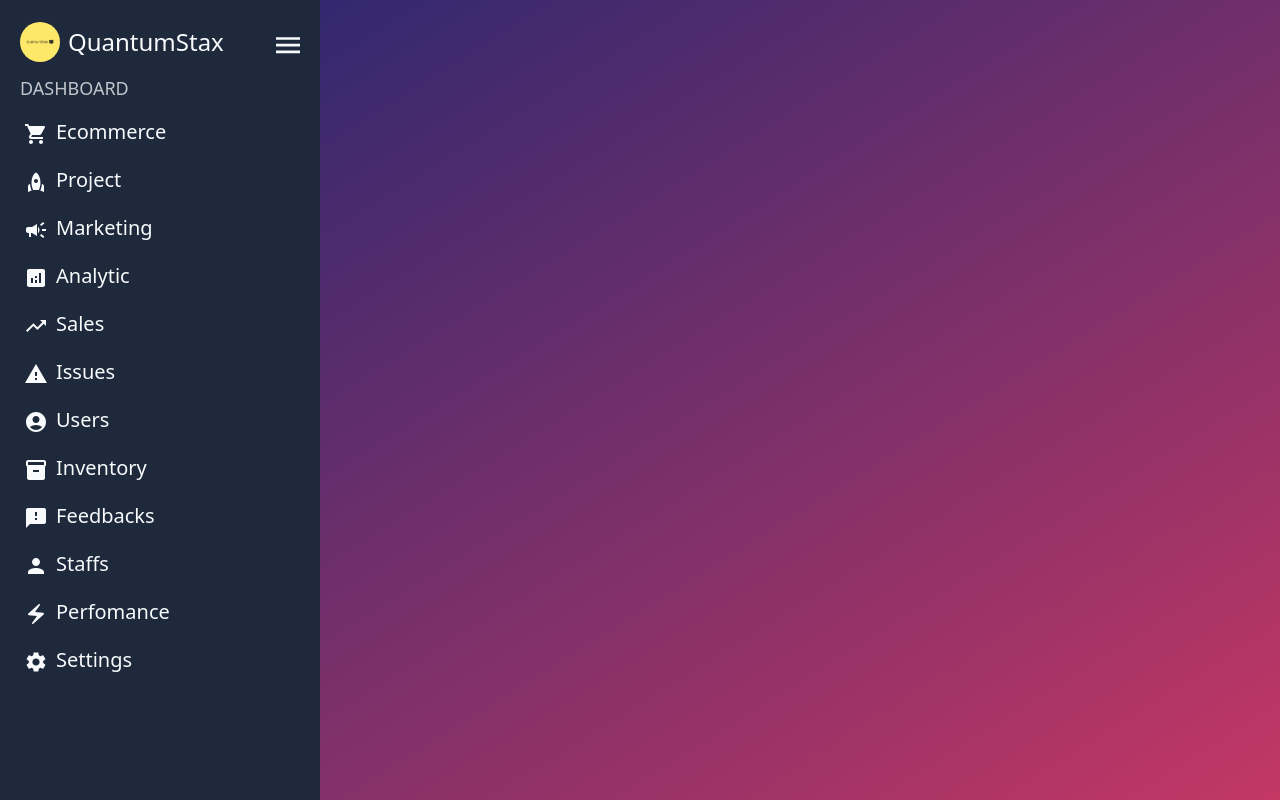
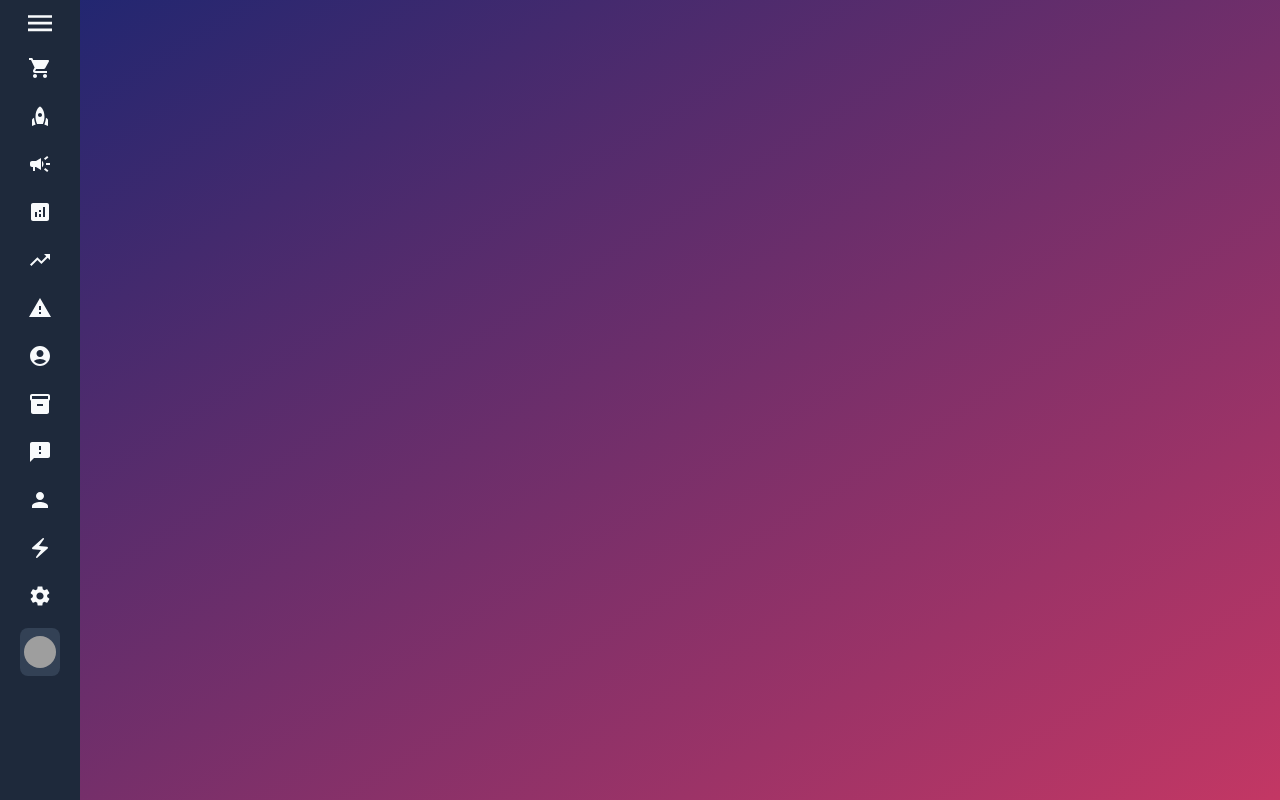
Before and after one commit to Gopisam1126/admin-dashboard, a React (Vite) app: page / in a window 1280 px wide. Both pictures are taken after a click on the icon 287 px from the left and 45 px from the top of the page. Built offline with nearby package versions, Linux system fonts and the light colour scheme; grey boxes are pictures that could not be loaded.

Commit message:
sidebar toggle

```diff
--- a/src/assets/components/sidebar.jsx
+++ b/src/assets/components/sidebar.jsx
@@ -1,38 +1,72 @@
+import { useState } from "react";
 import { sideBarItems } from "../utils/sidebar";
 import MenuIcon from "@mui/icons-material/Menu";
+import MenuOpenIcon from "@mui/icons-material/MenuOpen";
+
 const Sidebar = () => {
+  const [isOpen, setIsOpen] = useState(true);
+
+  const toggleSidebar = () => {
+    setIsOpen((prev) => !prev);
+  };
+
   return (
-    <section className="fixed top-0 left-0 text-slate-50 bg-slate-800 py-5 w-80 h-[100vh]">
-      <aside className="py-0.5 px-5 w-80">
-        <div className="flex items-center text-2xl">
-          <img
-            src="images\logo-color.png"
-            alt="logo"
-            className="w-10 h-10 rounded-full mr-2 cursor-pointer"
-          />
-          <h3>QuantumStax</h3>
-          <MenuIcon
+    <section
+      className={`fixed top-0 left-0 text-slate-50 bg-slate-800 py-1 h-[100vh] transition-all duration-300 ${
+        isOpen ? "w-80" : "w-20"
+      }`}
+    >
+      <aside className={`px-5 w-full`}>
+        <div className={`${isOpen ? "relative left-48" : "relative left-1"} transition-all duration-300`}>
+          {isOpen ? (
+            <MenuOpenIcon
+              onClick={toggleSidebar}
               style={{
                 cursor: "pointer",
                 fontSize: "2rem",
-              marginLeft: "3rem",
-              transform: "translateY(0.2rem)"
+                marginLeft: isOpen ? "3rem" : "0rem",
+                transform: "translateY(0.2rem)",
               }}
             />
+          ) : (
+            <MenuIcon
+              onClick={toggleSidebar}
+              style={{
+                cursor: "pointer",
+                fontSize: "2rem",
+                marginLeft: "0rem",
+                transform: "translateY(0.2rem)",
+              }}
+            />
+          )}
         </div>
         <div>
+          {isOpen && (
             <h2 className="uppercase opacity-75 mt-3 text-lg">Dashboard</h2>
+          )}
           <div>
             {sideBarItems.map((item, i) => (
               <div
                 key={i}
-                className="list-none text-xl flex items-center gap-2 cursor-pointer mt-3 hover:bg-slate-700 py-1 px-1 rounded-lg"
+                className={`list-none text-xl flex items-center gap-2 cursor-pointer mt-3 hover:bg-slate-700 py-1 px-1 rounded-lg transition-all duration-300 ${
+                  isOpen ? "justify-start" : "justify-center"
+                }`}
               >
                 <div>{item.icon}</div>
-                <li>{item.item}</li>
+                {isOpen && <li>{item.item}</li>}
               </div>
             ))}
           </div>
+        </div>
+        <div className="flex items-center text-2xl mt-4 cursor-pointer bg-slate-700 py-2 px-1 rounded-lg">
+          <img
+            src="images\\logo-color.png"
+            alt="logo"
+            className={`w-8 h-8 rounded-full mr-2 transition-all duration-300 ${
+              !isOpen && "mx-auto"
+            }`}
+          />
+          {isOpen && <h3>QuantumStax</h3>}
         </div>
       </aside>
     </section>
```
Lines whose indentation alone changed are shown as unchanged.
